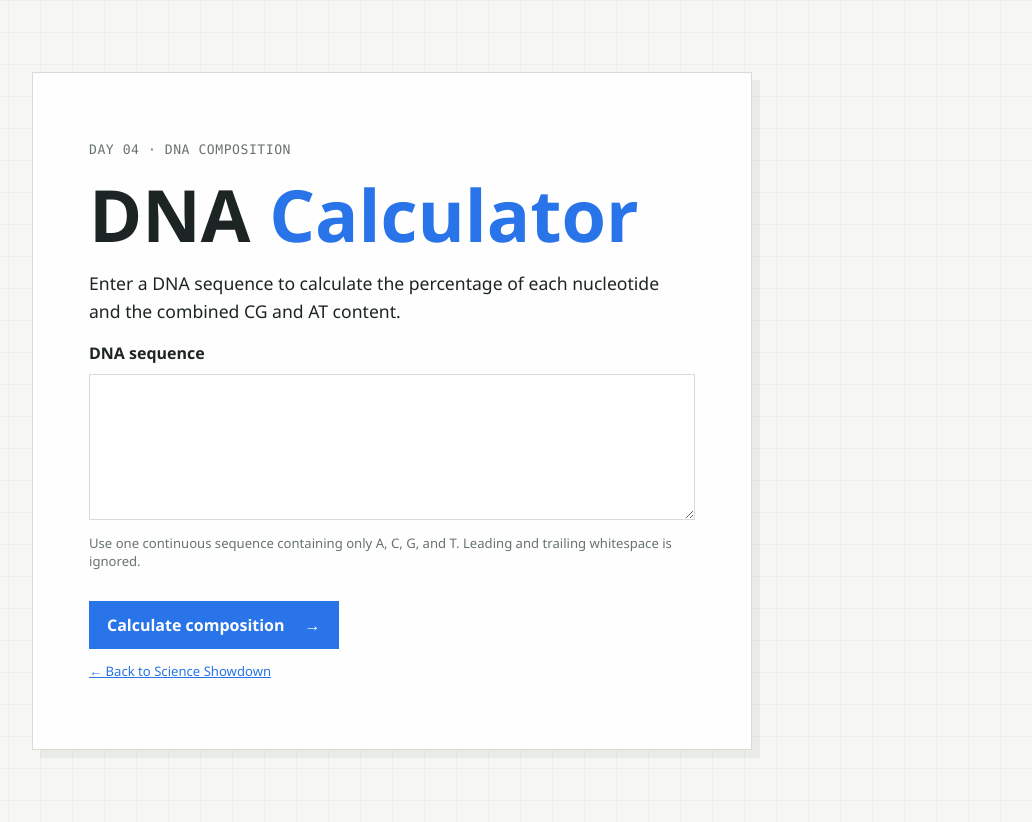
After one commit to eladit6789/wis-python-course-assignments, a Flask app: page /dna in a window 1280 px wide. The commit adds this page. Shown: the whole page, without its empty margins (248-1280 px from the left). Run offline with Flask 3, Linux system fonts and the light colour scheme.

Commit message:
Add DNA composition web calculator
Co-authored-by: Copilot <223556219+Copilot@users.noreply.github.com>

```diff
--- a/day04/app.py
+++ b/day04/app.py
@@ -5,6 +5,7 @@ import secrets
 from flask import Flask, abort, flash, redirect, render_template, request, session, url_for
 
 from science_trivia import CHOICES, QUESTIONS_PER_GAME, calculate_score, load_questions
+from training.dna_composition import calculate_percentages
 
 
 app = Flask(__name__)
@@ -39,6 +40,27 @@ def get_game_questions():
 @app.get("/")
 def index():
     return render_setup()
+
+
+@app.route("/dna", methods=["GET", "POST"])
+def dna_calculator():
+    sequence = ""
+    percentages = None
+    error = None
+
+    if request.method == "POST":
+        sequence = request.form.get("sequence", "")
+        try:
+            percentages = calculate_percentages(sequence)
+        except ValueError as exc:
+            error = str(exc)
+
+    return render_template(
+        "dna.html",
+        sequence=sequence,
+        percentages=percentages,
+        error=error,
+    )
 
 
 @app.post("/start")
--- a/day04/static/style.css
+++ b/day04/static/style.css
@@ -73,6 +73,25 @@ legend { margin-bottom: 12px; font-weight: 700; }
 input { accent-color: var(--blue); }
 .answer-letter { color: var(--blue); font-family: Consolas, monospace; font-weight: 700; }
 .question-title { font-size: clamp(1.7rem, 5vw, 2.8rem); line-height: 1.2; }
+textarea {
+  display: block;
+  width: 100%;
+  margin-top: 10px;
+  border: 1px solid var(--line);
+  border-radius: 0;
+  padding: 12px;
+  color: var(--ink);
+  background: white;
+  font: 1rem/1.5 Consolas, monospace;
+  resize: vertical;
+}
+
+.dna-results { margin-top: 30px; border-top: 1px solid var(--line); padding-top: 12px; }
+.dna-results h2 { font-size: 1.25rem; }
+.percentage-list { display: grid; grid-template-columns: repeat(2, minmax(0, 1fr)); gap: 8px; }
+.percentage-list div { display: flex; justify-content: space-between; border: 1px solid var(--line); padding: 12px; }
+.percentage-list dt { color: var(--muted); font-family: Consolas, monospace; }
+.percentage-list dd { margin: 0; font-weight: 700; }
 
 button, .button-link {
   display: inline-flex;
--- /dev/null
+++ b/day04/templates/dna.html
@@ -0,0 +1,42 @@
+<!doctype html>
+<html lang="en">
+  <head>
+    <meta charset="utf-8">
+    <meta name="viewport" content="width=device-width, initial-scale=1">
+    <title>DNA Composition Calculator</title>
+    <link rel="stylesheet" href="{{ url_for('static', filename='style.css') }}">
+  </head>
+  <body>
+    <main class="panel">
+      <p class="eyebrow">DAY 04 · DNA COMPOSITION</p>
+      <h1>DNA <span>Calculator</span></h1>
+      <p class="intro">Enter a DNA sequence to calculate the percentage of each nucleotide and the combined CG and AT content.</p>
+
+      {% if error %}
+        <p class="message error" role="alert">{{ error }}</p>
+      {% endif %}
+
+      <form action="{{ url_for('dna_calculator') }}" method="post">
+        <label for="sequence"><strong>DNA sequence</strong></label>
+        <textarea id="sequence" name="sequence" rows="5" required aria-describedby="sequence-help">{{ sequence }}</textarea>
+        <p class="muted" id="sequence-help">Use one continuous sequence containing only A, C, G, and T. Leading and trailing whitespace is ignored.</p>
+        <button type="submit">Calculate composition <span aria-hidden="true">→</span></button>
+      </form>
+
+      {% if percentages %}
+        <section class="dna-results" aria-live="polite" aria-labelledby="results-title">
+          <h2 id="results-title">Nucleotide percentages</h2>
+          <dl class="percentage-list">
+            {% for base in "ACGT" %}
+              <div><dt>{{ base }}</dt><dd>{{ "%.2f"|format(percentages[base]) }}%</dd></div>
+            {% endfor %}
+            <div><dt>CG</dt><dd>{{ "%.2f"|format(percentages["CG"]) }}%</dd></div>
+            <div><dt>AT</dt><dd>{{ "%.2f"|format(percentages["AT"]) }}%</dd></div>
+          </dl>
+        </section>
+      {% endif %}
+
+      <p class="muted"><a href="{{ url_for('index') }}">← Back to Science Showdown</a></p>
+    </main>
+  </body>
+</html>
--- a/day04/templates/index.html
+++ b/day04/templates/index.html
@@ -33,6 +33,7 @@
       <p class="old-game">The original command-line game is still available:
         <code>python science_trivia.py</code>
       </p>
+      <p class="old-game"><a href="{{ url_for('dna_calculator') }}">Open the DNA composition calculator →</a></p>
     </main>
   </body>
 </html>
```
Also changed, not shown: day04/test_app.py (+20 -0 lines), day04/README.md.
